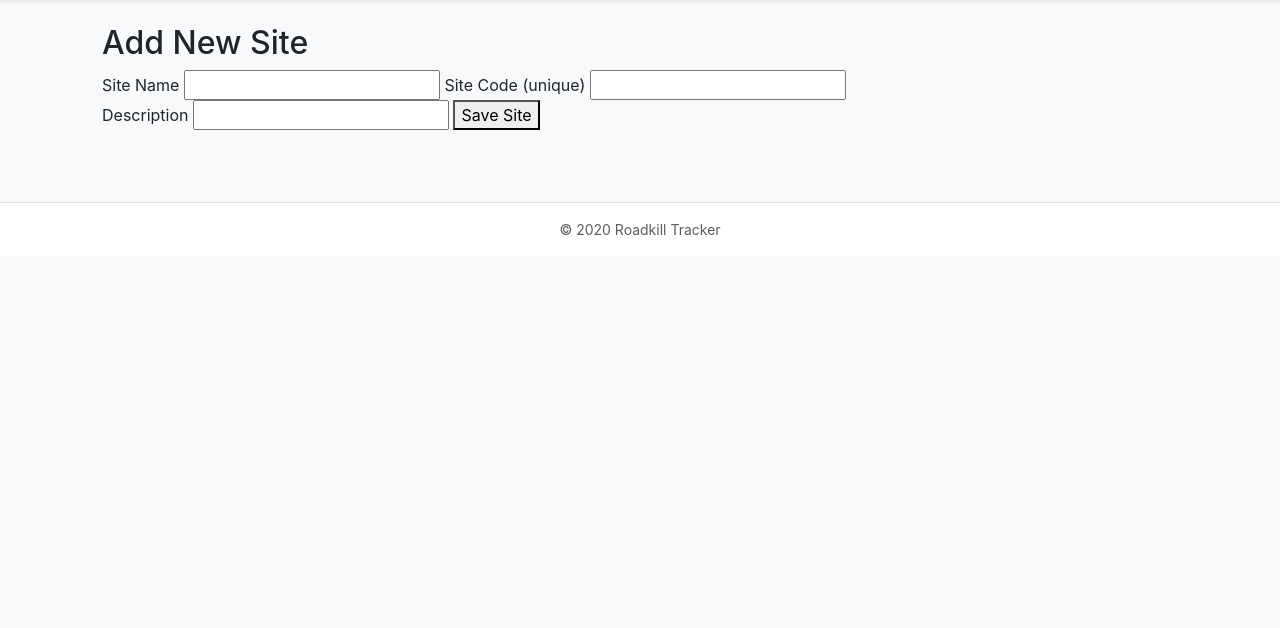
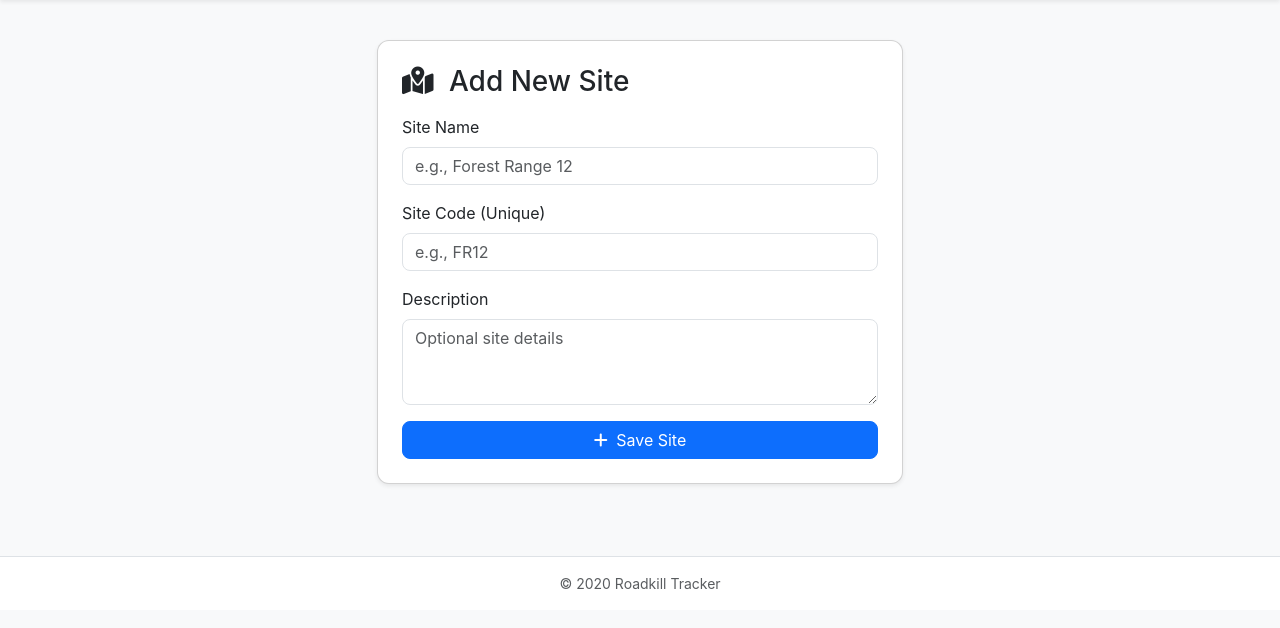
Before and after one commit to prashantwct/Roadkill, a Flask app: template templates/new_site.html in a window 1280 px wide. Shown: the part 56-684 px from the top of the page. Run offline with Flask 3, Linux system fonts and the light colour scheme; the template is opened without the code that fills it: most values are stand-ins (such as "Sample title", 1, 10 or a date in 2020).

Commit message:
Update new_site.html

```diff
--- a/templates/new_site.html
+++ b/templates/new_site.html
@@ -1,10 +1,56 @@
 {% extends "base.html" %}
 {% block content %}
-  <h2>Add New Site</h2>
-  <form method="post">
-    <label>Site Name <input name="name" required></label>
-    <label>Site Code (unique) <input name="code" required></label>
-    <label>Description <input name="description"></label>
-    <button type="submit">Save Site</button>
-  </form>
+
+<div class="row justify-content-center mt-3">
+  <div class="col-lg-6">
+
+    <div class="card shadow-sm p-4">
+
+      <h3 class="mb-3">
+        <i class="fa-solid fa-map-location-dot me-2"></i>
+        Add New Site
+      </h3>
+
+      <form method="POST">
+
+        <!-- SITE NAME -->
+        <div class="mb-3">
+          <label class="form-label">Site Name</label>
+          <input name="name"
+                 class="form-control"
+                 placeholder="e.g., Forest Range 12"
+                 required>
+        </div>
+
+        <!-- SITE CODE -->
+        <div class="mb-3">
+          <label class="form-label">Site Code (Unique)</label>
+          <input name="code"
+                 class="form-control"
+                 placeholder="e.g., FR12"
+                 required>
+        </div>
+
+        <!-- DESCRIPTION -->
+        <div class="mb-3">
+          <label class="form-label">Description</label>
+          <textarea name="description"
+                    class="form-control"
+                    rows="3"
+                    placeholder="Optional site details"></textarea>
+        </div>
+
+        <!-- SUBMIT -->
+        <button class="btn btn-primary w-100">
+          <i class="fa-solid fa-plus me-1"></i>
+          Save Site
+        </button>
+
+      </form>
+
+    </div>
+
+  </div>
+</div>
+
 {% endblock %}
```
